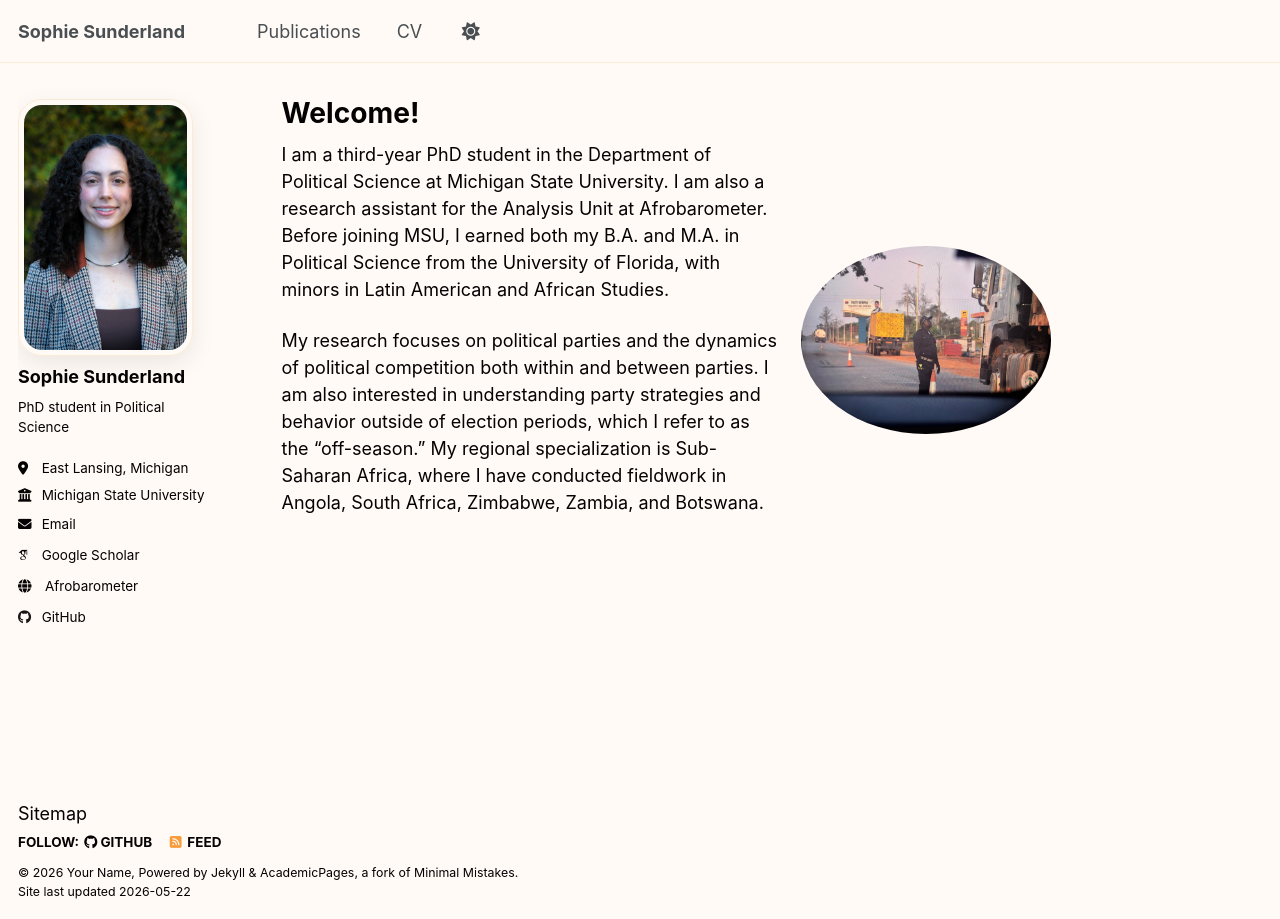
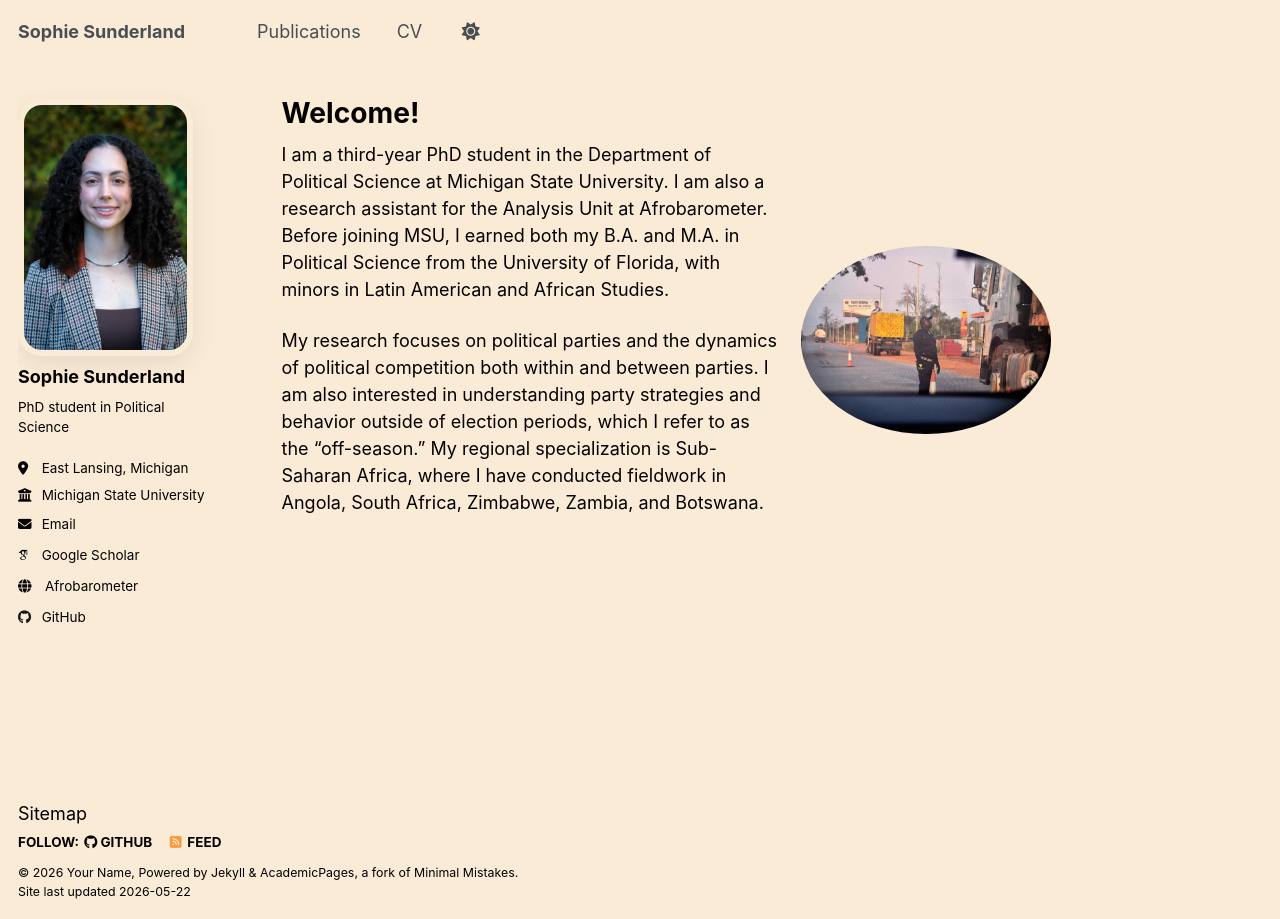
Before and after one commit to sophiesunderland/sophiesunderland.github.io, a Jekyll site: the page built from _pages/about.md, in a window 1280 px wide. Built offline with Jekyll 4.4.1, drawn with Linux system fonts in a browser that asks for light colours; some web fonts are replaced.

Commit message:
Change global background color to #faebd7

```diff
--- a/_sass/theme/_foxy.scss
+++ b/_sass/theme/_foxy.scss
@@ -29,7 +29,7 @@ $sidebar-screen-min-width   : 1024px;
 /* Default light theme for the site */
 :root {
     --global-base-color                 : #{$gray};
-    --global-bg-color                   : #fffaf6;
+    --global-bg-color                   : #faebd7;
     --global-border-color               : #faebd7;
     --global-code-background-color      : #fafafa;
     --global-code-text-color            : #{$black};
```
